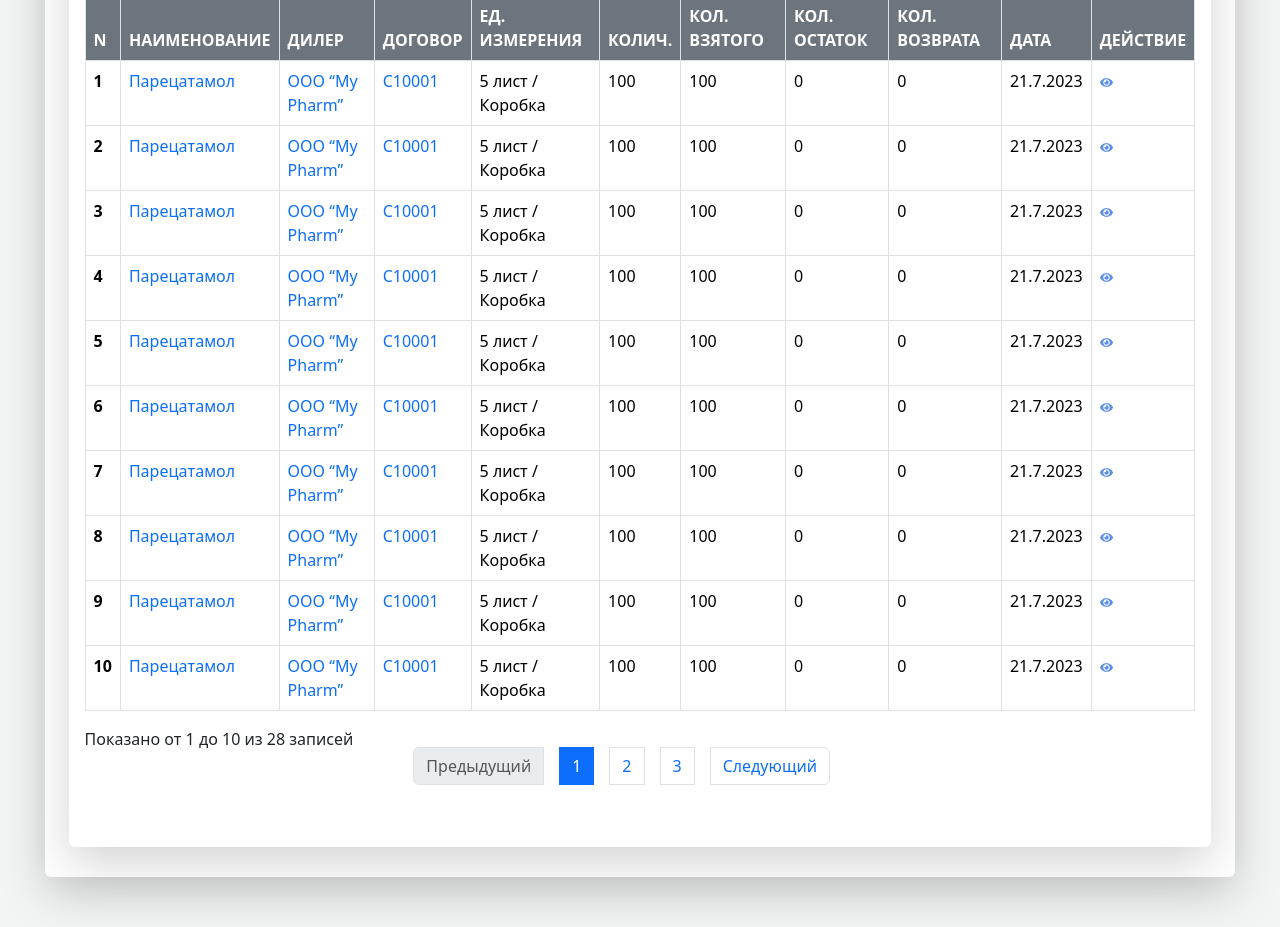
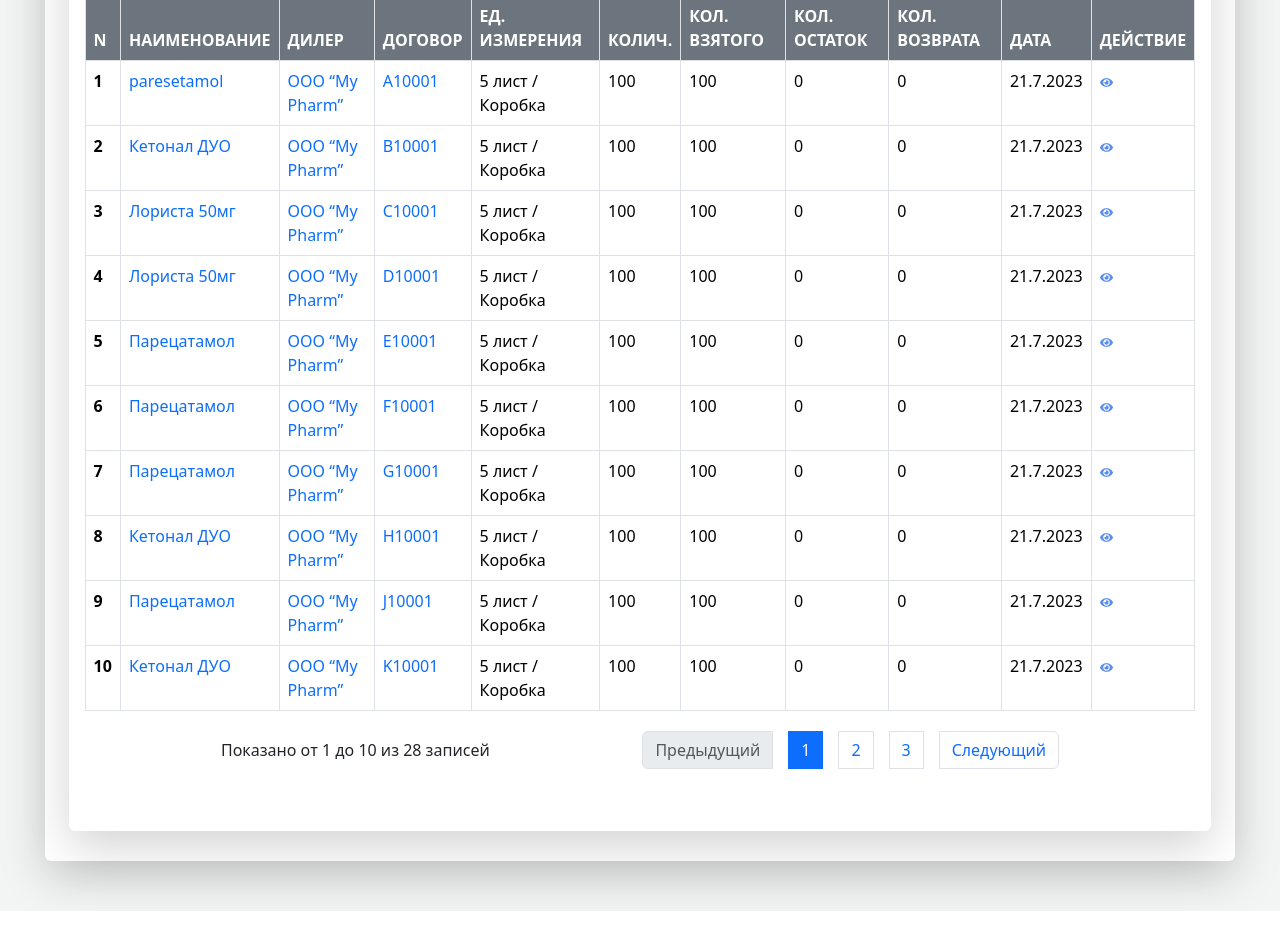
Before and after one commit to Shakhzod888/D-Clinics, a React (Create React App) app: page / in a window 1280 px wide. Shown: the part 1260-2187 px from the top of the page. Built offline with nearby package versions, Linux system fonts and the light colour scheme.

Commit message:
modal part added

```diff
--- a/src/components/pages/basic/clinicsArrival/prikhot.jsx
+++ b/src/components/pages/basic/clinicsArrival/prikhot.jsx
@@ -9,19 +9,18 @@ function Prikhot() {
   const year = date.getFullYear();
 
   const [listNumber, setListNumber] = useState(10);
-  const [searchQuery, setSearchQuery] = useState(""); // State to store the search query
+  const [searchQuery, setSearchQuery] = useState("");
+  const [showModal1, setShowModal1] = useState(false);
 
   const handleSearchChange = (e) => {
     setSearchQuery(e.target.value);
-    setListNumber(10); // Reset listNumber to 10 when search query changes
+    setListNumber(10);
   };
 
-  // Filter the data based on the search query
-  const filteredLists = Lists.filter(
-    (list) => list.contract.toLowerCase().includes(searchQuery.toLowerCase()) // Search by "ДОГОВОР" column
+  const filteredLists = Lists.filter((list) =>
+    list.name.toLowerCase().includes(searchQuery.toLowerCase())
   );
 
-  // Pagination Logic
   const totalRecords = filteredLists.length;
   const totalPages = Math.ceil(totalRecords / 10);
 
@@ -29,6 +28,56 @@ function Prikhot() {
     const startIndex = (page - 1) * 10;
     setListNumber(startIndex + 10);
   };
+
+  const handleToggleModal = (modalNumber) => {
+    if (modalNumber === 1) {
+      setShowModal1(!showModal1);
+    }
+  };
+
+  function Modal() {
+    return (
+      <div
+        className={`modal fade ${showModal1 ? "show" : ""}`}
+        id="exampleModalToggle1"
+        aria-hidden="true"
+        aria-labelledby="exampleModalToggleLabel1"
+        tabIndex="-1"
+        style={{ display: showModal1 ? "block" : "none" }}
+      >
+        <div className="modal-dialog modal-dialog-centered">
+          <div className="modal-content">
+            <div className="modal-header">
+              <h5 className="modal-title" id="exampleModalToggleLabel1">
+                Modal 1
+              </h5>
+              <button
+                type="button"
+                className="btn-close"
+                data-bs-dismiss="modal"
+                aria-label="Close"
+                onClick={() => handleToggleModal(1)}
+              ></button>
+            </div>
+            <div className="modal-body">
+              Show a second modal and hide this one with the button below.
+            </div>
+            <div className="modal-footer">
+              <button
+                className="btn btn-primary"
+                data-bs-target="#exampleModalToggle2"
+                data-bs-toggle="modal"
+                data-bs-dismiss="modal"
+              >
+                Open second modal
+              </button>
+            </div>
+          </div>
+        </div>
+      </div>
+    );
+  }
+
   return (
     <>
       <div className="shadow basic_2 shadow-lg bg-body rounded">
@@ -99,7 +148,7 @@ function Prikhot() {
             <input
               type="text"
               className="form-control"
-              placeholder="Поиск по ДОГОВОРУ"
+              placeholder="Поиск по НАИМЕНОВАНИЕ"
               value={searchQuery}
               onChange={handleSearchChange}
             />
@@ -152,7 +201,12 @@ function Prikhot() {
               {Lists.slice(0, listNumber).map((list, index) => (
                 <tr key={list.id}>
                   <th scope="row">{index + 1}</th>
-                  <td className="text-primary">{list.name}</td>
+                  <td
+                    onClick={() => handleToggleModal(1)}
+                    className="text-primary"
+                  >
+                    {list.name}
+                  </td>
                   <td className="text-primary">{list.dealer}</td>
                   <td className="text-primary">{list.contract}</td>
                   <td>{list.ed_measurements}</td>
@@ -170,12 +224,14 @@ function Prikhot() {
               ))}
             </tbody>
           </table>
-          <div className="d-flex flex-wrap">
-            <p>
-              Показано от 1 до {listNumber} из {Lists.length} записей
-            </p>
-
-            <nav aria-label="...">
+          <div className=" ">
+            <nav
+              aria-label="..."
+              className="d-flex flex-wrap justify-content-around align-items-center"
+            >
+              <p>
+                Показано от 1 до {listNumber} из {Lists.length} записей
+              </p>
               <ul className="pagination d-flex gap-3">
                 <li
                   className={`page-item  ${
@@ -225,6 +281,46 @@ function Prikhot() {
               </ul>
             </nav>
           </div>
+          {/* modal */}
+          {/* <div
+            className={`modal fade ${showModal1 ? "show" : ""}`}
+            id="exampleModalToggle1"
+            aria-hidden="true"
+            aria-labelledby="exampleModalToggleLabel1"
+            tabIndex="-1"
+            style={{ display: showModal1 ? "block" : "none" }}
+          >
+            <div className="modal-dialog modal-dialog-centered">
+              <div className="modal-content">
+                <div className="modal-header">
+                  <h5 className="modal-title" id="exampleModalToggleLabel1">
+                    Modal 1
+                  </h5>
+                  <button
+                    type="button"
+                    className="btn-close"
+                    data-bs-dismiss="modal"
+                    aria-label="Close"
+                    onClick={() => handleToggleModal(1)}
+                  ></button>
+                </div>
+                <div className="modal-body">
+                  Show a second modal and hide this one with the button below.
+                </div>
+                <div className="modal-footer">
+                  <button
+                    className="btn btn-primary"
+                    data-bs-target="#exampleModalToggle2"
+                    data-bs-toggle="modal"
+                    data-bs-dismiss="modal"
+                  >
+                    Open second modal
+                  </button>
+                </div>
+              </div>
+            </div>
+          </div> */}
+          <Modal />
         </div>
       </div>
     </>
--- a/src/components/pages/basic/list.json
+++ b/src/components/pages/basic/list.json
@@ -1,9 +1,174 @@
 [
+  {
+    "id": 1,
+    "name": "paresetamol ",
+    "dealer": "ООО “My Pharm”",
+    "contract": "A10001",
+    "ed_measurements": "5 лист / Коробка",
+    "quantity": 100,
+    "qty_taken": 100,
+    "qty_remainder": 0,
+    "qty_return": 0
+  },
+  {
+    "id": 1,
+    "name": "Кетонал ДУО  ",
+    "dealer": "ООО “My Pharm”",
+    "contract": "B10001",
+    "ed_measurements": "5 лист / Коробка",
+    "quantity": 100,
+    "qty_taken": 100,
+    "qty_remainder": 0,
+    "qty_return": 0
+  },
+  {
+    "id": 1,
+    "name": "Лориста 50мг  ",
+    "dealer": "ООО “My Pharm”",
+    "contract": "C10001",
+    "ed_measurements": "5 лист / Коробка",
+    "quantity": 100,
+    "qty_taken": 100,
+    "qty_remainder": 0,
+    "qty_return": 0
+  },
+  {
+    "id": 1,
+    "name": "Лориста 50мг",
+    "dealer": "ООО “My Pharm”",
+    "contract": "D10001",
+    "ed_measurements": "5 лист / Коробка",
+    "quantity": 100,
+    "qty_taken": 100,
+    "qty_remainder": 0,
+    "qty_return": 0
+  },
   {
     "id": 1,
     "name": "Парецатамол ",
     "dealer": "ООО “My Pharm”",
-    "contract": "C10001",
+    "contract": "E10001",
+    "ed_measurements": "5 лист / Коробка",
+    "quantity": 100,
+    "qty_taken": 100,
+    "qty_remainder": 0,
+    "qty_return": 0
+  },
+  {
+    "id": 1,
+    "name": "Парецатамол ",
+    "dealer": "ООО “My Pharm”",
+    "contract": "F10001",
+    "ed_measurements": "5 лист / Коробка",
+    "quantity": 100,
+    "qty_taken": 100,
+    "qty_remainder": 0,
+    "qty_return": 0
+  },
+  {
+    "id": 1,
+    "name": "Парецатамол ",
+    "dealer": "ООО “My Pharm”",
+    "contract": "G10001",
+    "ed_measurements": "5 лист / Коробка",
+    "quantity": 100,
+    "qty_taken": 100,
+    "qty_remainder": 0,
+    "qty_return": 0
+  },
+  {
+    "id": 1,
+    "name": "Кетонал  ДУО  ",
+    "dealer": "ООО “My Pharm”",
+    "contract": "H10001",
+    "ed_measurements": "5 лист / Коробка",
+    "quantity": 100,
+    "qty_taken": 100,
+    "qty_remainder": 0,
+    "qty_return": 0
+  },
+  {
+    "id": 1,
+    "name": "Парецатамол ",
+    "dealer": "ООО “My Pharm”",
+    "contract": "J10001",
+    "ed_measurements": "5 лист / Коробка",
+    "quantity": 100,
+    "qty_taken": 100,
+    "qty_remainder": 0,
+    "qty_return": 0
+  },
+  {
+    "id": 1,
+    "name": "Кетонал  ДУО  ",
+    "dealer": "ООО “My Pharm”",
+    "contract": "K10001",
+    "ed_measurements": "5 лист / Коробка",
+    "quantity": 100,
+    "qty_taken": 100,
+    "qty_remainder": 0,
+    "qty_return": 0
+  },
+  {
+    "id": 1,
+    "name": "Парецатамол ",
+    "dealer": "ООО “My Pharm”",
+    "contract": "L10001",
+    "ed_measurements": "5 лист / Коробка",
+    "quantity": 100,
+    "qty_taken": 100,
+    "qty_remainder": 0,
+    "qty_return": 0
+  },
+  {
+    "id": 1,
+    "name": "Парецатамол ",
+    "dealer": "ООО “My Pharm”",
+    "contract": "M10001",
+    "ed_measurements": "5 лист / Коробка",
+    "quantity": 100,
+    "qty_taken": 100,
+    "qty_remainder": 0,
+    "qty_return": 0
+  },
+  {
+    "id": 1,
+    "name": "Лориста 50мг  ",
+    "dealer": "ООО “My Pharm”",
+    "contract": "N10001",
+    "ed_measurements": "5 лист / Коробка",
+    "quantity": 100,
+    "qty_taken": 100,
+    "qty_remainder": 0,
+    "qty_return": 0
+  },
+  {
+    "id": 1,
+    "name": "Парецатамол ",
+    "dealer": "ООО “My Pharm”",
+    "contract": "B10001",
+    "ed_measurements": "5 лист / Коробка",
+    "quantity": 100,
+    "qty_taken": 100,
+    "qty_remainder": 0,
+    "qty_return": 0
+  },
+  {
+    "id": 1,
+    "name": "Кетонал  ДУО  ",
+    "dealer": "ООО “My Pharm”",
+    "contract": "D10001",
+    "ed_measurements": "5 лист / Коробка",
+    "quantity": 100,
+    "qty_taken": 100,
+    "qty_remainder": 0,
+    "qty_return": 0
+  },
+  {
+    "id": 1,
+    "name": "Парецатамол ",
+    "dealer": "ООО “My Pharm”",
+    "contract": "V10001",
     "ed_measurements": "5 лист / Коробка",
     "quantity": 100,
     "qty_taken": 100,
@@ -25,7 +190,29 @@
     "id": 1,
     "name": "Парецатамол ",
     "dealer": "ООО “My Pharm”",
-    "contract": "C10001",
+    "contract": "X10001",
+    "ed_measurements": "5 лист / Коробка",
+    "quantity": 100,
+    "qty_taken": 100,
+    "qty_remainder": 0,
+    "qty_return": 0
+  },
+  {
+    "id": 1,
+    "name": "Лориста 50мг  ",
+    "dealer": "ООО “My Pharm”",
+    "contract": "Z10001",
+    "ed_measurements": "5 лист / Коробка",
+    "quantity": 100,
+    "qty_taken": 100,
+    "qty_remainder": 0,
+    "qty_return": 0
+  },
+  {
+    "id": 1,
+    "name": "Лориста 50мг  ",
+    "dealer": "ООО “My Pharm”",
+    "contract": "W10001",
     "ed_measurements": "5 лист / Коробка",
     "quantity": 100,
     "qty_taken": 100,
@@ -36,7 +223,7 @@
     "id": 1,
     "name": "Парецатамол ",
     "dealer": "ООО “My Pharm”",
-    "contract": "C10001",
+    "contract": "Q10001",
     "ed_measurements": "5 лист / Коробка",
     "quantity": 100,
     "qty_taken": 100,
@@ -47,7 +234,7 @@
     "id": 1,
     "name": "Парецатамол ",
     "dealer": "ООО “My Pharm”",
-    "contract": "C10001",
+    "contract": "W10001",
     "ed_measurements": "5 лист / Коробка",
     "quantity": 100,
     "qty_taken": 100,
@@ -58,7 +245,7 @@
     "id": 1,
     "name": "Парецатамол ",
     "dealer": "ООО “My Pharm”",
-    "contract": "C10001",
+    "contract": "E10001",
     "ed_measurements": "5 лист / Коробка",
     "quantity": 100,
     "qty_taken": 100,
@@ -69,7 +256,7 @@
     "id": 1,
     "name": "Парецатамол ",
     "dealer": "ООО “My Pharm”",
-    "contract": "C10001",
+    "contract": "R10001",
     "ed_measurements": "5 лист / Коробка",
     "quantity": 100,
     "qty_taken": 100,
@@ -80,7 +267,7 @@
     "id": 1,
     "name": "Парецатамол ",
     "dealer": "ООО “My Pharm”",
-    "contract": "C10001",
+    "contract": "T10001",
     "ed_measurements": "5 лист / Коробка",
     "quantity": 100,
     "qty_taken": 100,
@@ -91,7 +278,7 @@
     "id": 1,
     "name": "Парецатамол ",
     "dealer": "ООО “My Pharm”",
-    "contract": "C10001",
+    "contract": "Y10001",
     "ed_measurements": "5 лист / Коробка",
     "quantity": 100,
     "qty_taken": 100,
@@ -102,7 +289,7 @@
     "id": 1,
     "name": "Парецатамол ",
     "dealer": "ООО “My Pharm”",
-    "contract": "C10001",
+    "contract": "U10001",
     "ed_measurements": "5 лист / Коробка",
     "quantity": 100,
     "qty_taken": 100,
@@ -113,194 +300,7 @@
     "id": 1,
     "name": "Парецатамол ",
     "dealer": "ООО “My Pharm”",
-    "contract": "C10001",
-    "ed_measurements": "5 лист / Коробка",
-    "quantity": 100,
-    "qty_taken": 100,
-    "qty_remainder": 0,
-    "qty_return": 0
-  },
-  {
-    "id": 1,
-    "name": "Парецатамол ",
-    "dealer": "ООО “My Pharm”",
-    "contract": "C10001",
-    "ed_measurements": "5 лист / Коробка",
-    "quantity": 100,
-    "qty_taken": 100,
-    "qty_remainder": 0,
-    "qty_return": 0
-  },
-  {
-    "id": 1,
-    "name": "Парецатамол ",
-    "dealer": "ООО “My Pharm”",
-    "contract": "C10001",
-    "ed_measurements": "5 лист / Коробка",
-    "quantity": 100,
-    "qty_taken": 100,
-    "qty_remainder": 0,
-    "qty_return": 0
-  },
-  {
-    "id": 1,
-    "name": "Парецатамол ",
-    "dealer": "ООО “My Pharm”",
-    "contract": "C10001",
-    "ed_measurements": "5 лист / Коробка",
-    "quantity": 100,
-    "qty_taken": 100,
-    "qty_remainder": 0,
-    "qty_return": 0
-  },
-  {
-    "id": 1,
-    "name": "Парецатамол ",
-    "dealer": "ООО “My Pharm”",
-    "contract": "D10001",
-    "ed_measurements": "5 лист / Коробка",
-    "quantity": 100,
-    "qty_taken": 100,
-    "qty_remainder": 0,
-    "qty_return": 0
-  },
-  {
-    "id": 1,
-    "name": "Парецатамол ",
-    "dealer": "ООО “My Pharm”",
-    "contract": "C10001",
-    "ed_measurements": "5 лист / Коробка",
-    "quantity": 100,
-    "qty_taken": 100,
-    "qty_remainder": 0,
-    "qty_return": 0
-  },
-  {
-    "id": 1,
-    "name": "Парецатамол ",
-    "dealer": "ООО “My Pharm”",
-    "contract": "C10001",
-    "ed_measurements": "5 лист / Коробка",
-    "quantity": 100,
-    "qty_taken": 100,
-    "qty_remainder": 0,
-    "qty_return": 0
-  },
-  {
-    "id": 1,
-    "name": "Парецатамол ",
-    "dealer": "ООО “My Pharm”",
-    "contract": "C10001",
-    "ed_measurements": "5 лист / Коробка",
-    "quantity": 100,
-    "qty_taken": 100,
-    "qty_remainder": 0,
-    "qty_return": 0
-  },
-  {
-    "id": 1,
-    "name": "Парецатамол ",
-    "dealer": "ООО “My Pharm”",
-    "contract": "C10001",
-    "ed_measurements": "5 лист / Коробка",
-    "quantity": 100,
-    "qty_taken": 100,
-    "qty_remainder": 0,
-    "qty_return": 0
-  },
-  {
-    "id": 1,
-    "name": "Парецатамол ",
-    "dealer": "ООО “My Pharm”",
-    "contract": "C10001",
-    "ed_measurements": "5 лист / Коробка",
-    "quantity": 100,
-    "qty_taken": 100,
-    "qty_remainder": 0,
-    "qty_return": 0
-  },
-  {
-    "id": 1,
-    "name": "Парецатамол ",
-    "dealer": "ООО “My Pharm”",
-    "contract": "C10001",
-    "ed_measurements": "5 лист / Коробка",
-    "quantity": 100,
-    "qty_taken": 100,
-    "qty_remainder": 0,
-    "qty_return": 0
-  },
-  {
-    "id": 1,
-    "name": "Парецатамол ",
-    "dealer": "ООО “My Pharm”",
-    "contract": "C10001",
-    "ed_measurements": "5 лист / Коробка",
-    "quantity": 100,
-    "qty_taken": 100,
-    "qty_remainder": 0,
-    "qty_return": 0
-  },
-  {
-    "id": 1,
-    "name": "Парецатамол ",
-    "dealer": "ООО “My Pharm”",
-    "contract": "C10001",
-    "ed_measurements": "5 лист / Коробка",
-    "quantity": 100,
-    "qty_taken": 100,
-    "qty_remainder": 0,
-    "qty_return": 0
-  },
-  {
-    "id": 1,
-    "name": "Парецатамол ",
-    "dealer": "ООО “My Pharm”",
-    "contract": "C10001",
-    "ed_measurements": "5 лист / Коробка",
-    "quantity": 100,
-    "qty_taken": 100,
-    "qty_remainder": 0,
-    "qty_return": 0
-  },
-  {
-    "id": 1,
-    "name": "Парецатамол ",
-    "dealer": "ООО “My Pharm”",
-    "contract": "D10001",
-    "ed_measurements": "5 лист / Коробка",
-    "quantity": 100,
-    "qty_taken": 100,
-    "qty_remainder": 0,
-    "qty_return": 0
-  },
-  {
-    "id": 1,
-    "name": "Парецатамол ",
-    "dealer": "ООО “My Pharm”",
-    "contract": "C10001",
-    "ed_measurements": "5 лист / Коробка",
-    "quantity": 100,
-    "qty_taken": 100,
-    "qty_remainder": 0,
-    "qty_return": 0
-  },
-  {
-    "id": 1,
-    "name": "Парецатамол ",
-    "dealer": "ООО “My Pharm”",
-    "contract": "C10001",
-    "ed_measurements": "5 лист / Коробка",
-    "quantity": 100,
-    "qty_taken": 100,
-    "qty_remainder": 0,
-    "qty_return": 0
-  },
-  {
-    "id": 1,
-    "name": "Парецатамол ",
-    "dealer": "ООО “My Pharm”",
-    "contract": "C10001",
+    "contract": "P10001",
     "ed_measurements": "5 лист / Коробка",
     "quantity": 100,
     "qty_taken": 100,
```
